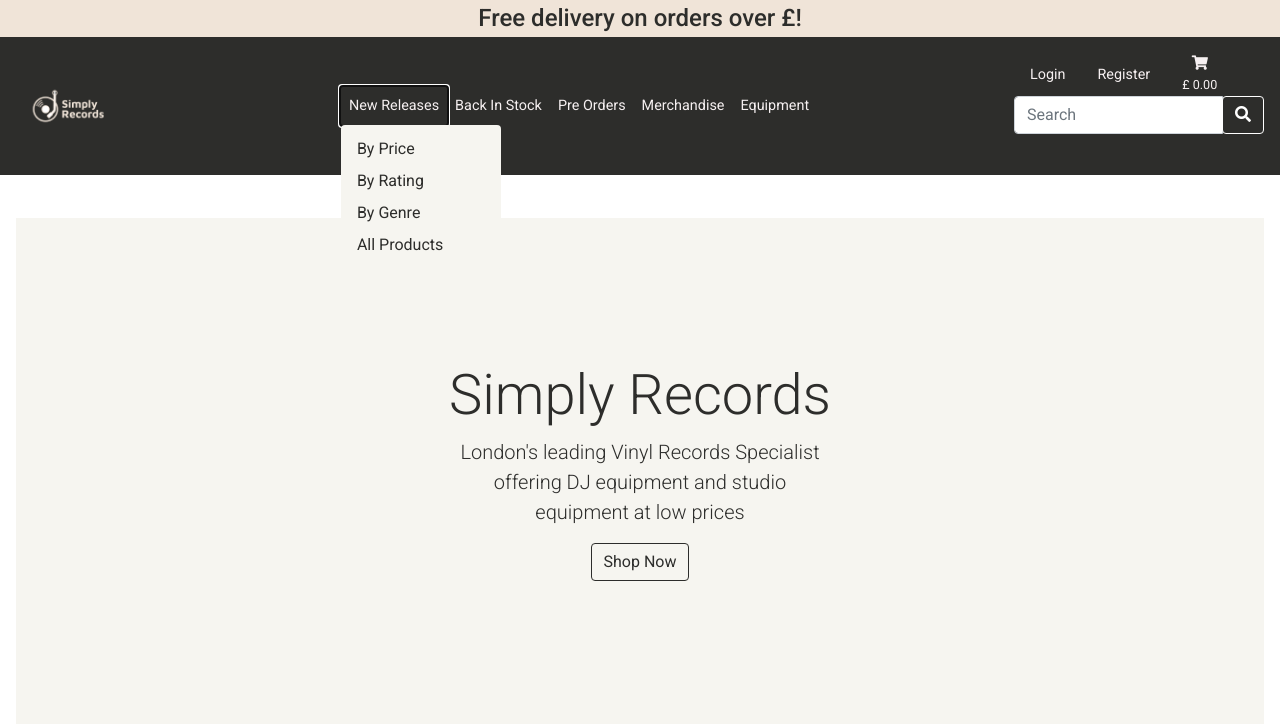
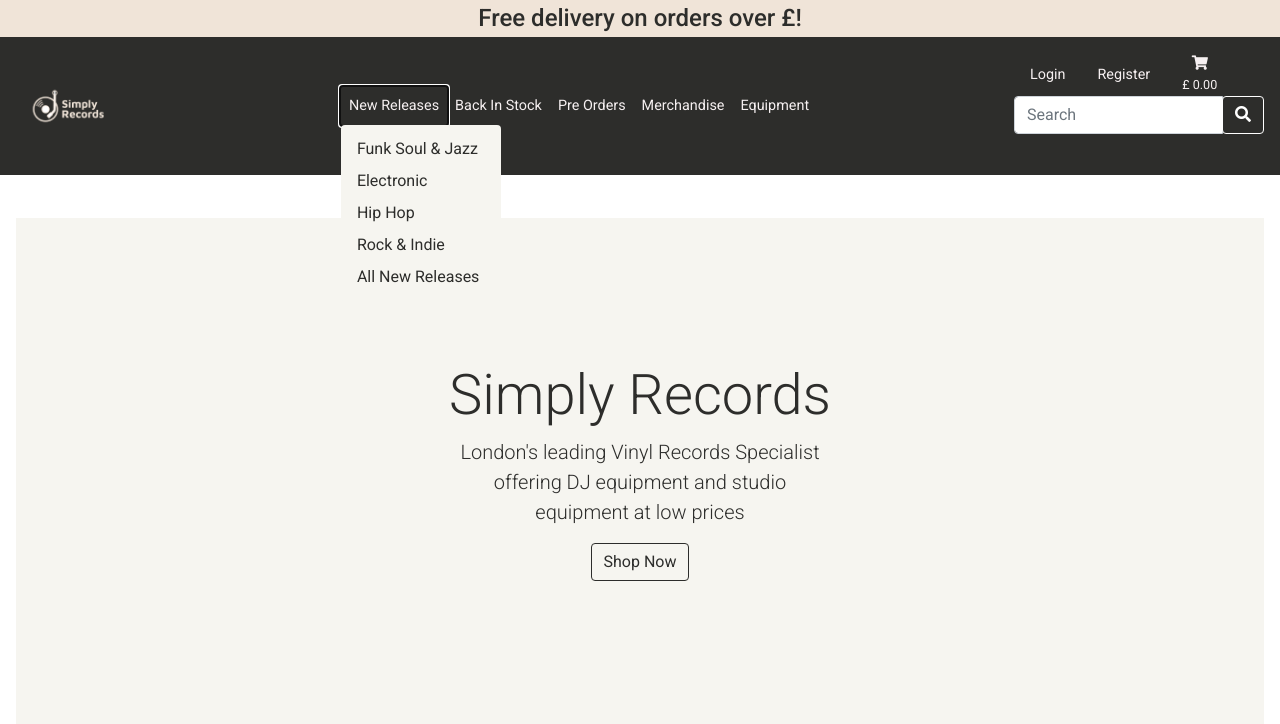
Before and after one commit to wilko90/Simply-Records, a Django app: page / in a window 1280 px wide, after a click on "New Releases". Shown: the top 724 px of the page. Run offline with Django 3.2, Linux system fonts and the light colour scheme; parts of the project's set-up code (start-up, migrations or seed data) failed here and were passed over; some libraries are stand-ins or nearby versions.

Commit message:
fix: add new categories to navbar dropdown

```diff
--- a/templates/includes/navbar.html
+++ b/templates/includes/navbar.html
@@ -52,10 +52,11 @@
                         New Releases
                     </a>
                     <div class="dropdown-menu border-0" aria-labelledby="new-releases-link">
-                        <a href="" class="dropdown-item">By Price</a>
-                        <a href="" class="dropdown-item ">By Rating</a>
-                        <a href="" class="dropdown-item ">By Genre</a>
-                        <a href="" class="dropdown-item">All Products</a>
+                        <a href="% url 'products' %}?category=new_releases_funk_soul_jazz" class="dropdown-item">Funk Soul &amp; Jazz</a>
+                        <a href="% url 'products' %}?category=new_releases_electronic" class="dropdown-item ">Electronic</a>
+                        <a href="% url 'products' %}?category=new_releases_hip_hop" class="dropdown-item ">Hip Hop</a>
+                        <a href="% url 'products' %}?category=new_releases_rock_indie" class="dropdown-item">Rock &amp; Indie</a>
+                        <a href="% url 'products' %}?category=new_releases_funk_soul_jazz,new_releases_electronic,new_releases_hip_hop,new_releases_rock_indie," class="dropdown-item">All New Releases</a>
                     </div>
                 </li>
                 <li class="nav-item dropdown">
@@ -64,10 +65,11 @@
                         Back In Stock
                     </a>
                     <div class="dropdown-menu border-0" aria-labelledby="back-in-stock-link">
-                        <a href="" class="dropdown-item">By Price</a>
-                        <a href="" class="dropdown-item ">By Rating</a>
-                        <a href="" class="dropdown-item ">By Genre</a>
-                        <a href="" class="dropdown-item">All Products</a>
+                        <a href="% url 'products' %}?category=back_in_stock_funk_soul_jazz" class="dropdown-item">Funk Soul &amp; Jazz</a>
+                        <a href="% url 'products' %}?category=back_in_stock_electronic" class="dropdown-item ">Electronic</a>
+                        <a href="% url 'products' %}?category=back_in_stock_rock_indie" class="dropdown-item ">Hip Hop</a>
+                        <a href="% url 'products' %}?category=back_in_stock_hip_hop" class="dropdown-item">Rock &amp; Indie</a>
+                        <a href="% url 'products' %}?category=back_in_stock_funk_soul_jazz,back_in_stock_electronic,back_in_stock_hip_hop,back_in_stock_hip_hop" class="dropdown-item">All Back In Stock</a>
                     </div>
                 </li>
                 <li class="nav-item dropdown">
@@ -76,10 +78,11 @@
                         Pre Orders
                     </a>
                     <div class="dropdown-menu border-0" aria-labelledby="pre-orders-link">
-                        <a href="" class="dropdown-item">By Price</a>
-                        <a href="" class="dropdown-item ">By Rating</a>
-                        <a href="" class="dropdown-item ">By Genre</a>
-                        <a href="" class="dropdown-item">All Products</a>
+                        <a href="% url 'products' %}?category=pre_orders_funk_soul_jazz" class="dropdown-item">Funk Soul &amp; Jazz</a>
+                        <a href="% url 'products' %}?category=pre_orders_electronic" class="dropdown-item ">Electronic</a>
+                        <a href="% url 'products' %}?category=pre_orders_hip_hop" class="dropdown-item ">Hip Hop</a>
+                        <a href="% url 'products' %}?category=pre_orders_rock_indie" class="dropdown-item">Rock &amp; Indie</a>
+                        <a href="% url 'products' %}?category=pre_orders_funk_soul_jazz,pre_orders_electronic,pre_orders_hip_hop,pre_orders_rock_indie" class="dropdown-item">All Preorders</a>
                     </div>
                 </li>
                 <li class="nav-item dropdown">
@@ -88,10 +91,10 @@
                         Merchandise
                     </a>
                     <div class="dropdown-menu border-0" aria-labelledby="merchandise-link">
-                        <a href="" class="dropdown-item">Gift Cards</a>
-                        <a href="" class="dropdown-item ">Clothing</a>
-                        <a href="" class="dropdown-item ">Slipmats</a>
-                        <a href="" class="dropdown-item">Books</a>
+                        <a href="% url 'products' %}?category=clothing" class="dropdown-item ">Clothing</a>
+                        <a href="% url 'products' %}?category=slip_mats" class="dropdown-item ">Slipmats</a>
+                        <a href="% url 'products' %}?category=books" class="dropdown-item">Books</a>
+                        <a href="% url 'products' %}?category=clothing,slipmats,books" class="dropdown-item">All Merchandise</a>
                     </div>
                 </li>
                 <li class="nav-item dropdown">
@@ -100,10 +103,11 @@
                         Equipment
                     </a>
                     <div class="dropdown-menu border-0" aria-labelledby="equipment-link">
-                        <a href="" class="dropdown-item">Head Phones</a>
-                        <a href="" class="dropdown-item">Vinyl Cleaning</a>
-                        <a href="" class="dropdown-item">Record Bags</a>
-                        <a href="" class="dropdown-item">Cartridges</a>
+                        <a href="% url 'products' %}?category=head_phones" class="dropdown-item">Head Phones</a>
+                        <a href="% url 'products' %}?category=vinly_cleaning" class="dropdown-item">Vinyl Cleaning</a>
+                        <a href="% url 'products' %}?category=record_bags" class="dropdown-item">Record Bags</a>
+                        <a href="% url 'products' %}?category=cartidges" class="dropdown-item">Cartridges</a>
+                        <a href="% url 'products' %}?category=head_phones,vinly_cleaning,record_bags,cartidges" class="dropdown-item">All Equipment</a>
                     </div>
                 </li>
                 <li class="dropdown-divider d-md-none d-block"></li>
```
